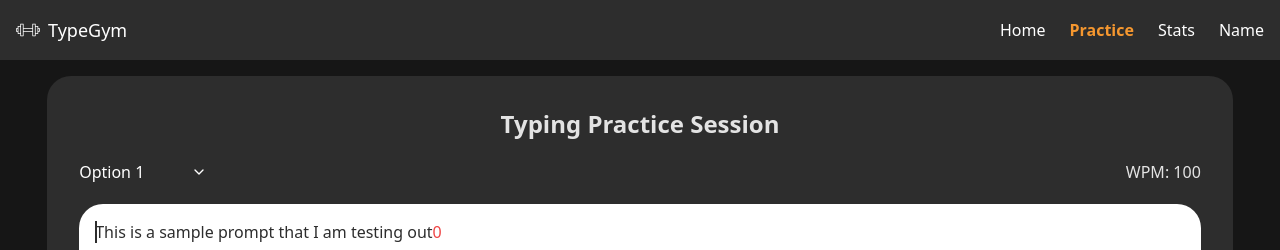
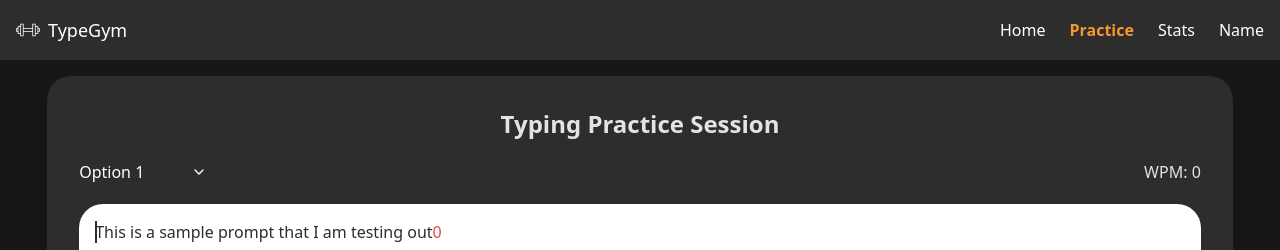
Before and after one commit to alecnhance/TypingGymV2, a React (Vite) app: page /practice in a window 1280 px wide. Shown: the top 250 px of the page. Built offline with nearby package versions, Linux system fonts and the light colour scheme.

Commit message:
wpm calc

```diff
--- a/src/components/typing_area_comp/InnerTyping.jsx
+++ b/src/components/typing_area_comp/InnerTyping.jsx
@@ -13,12 +13,16 @@ const InnerTyping = React.forwardRef(
         redCount,
         setRedCount,
         spaceMisses,
-        setSpaceMisses
+        setSpaceMisses,
+        totalTime,
+        setTotalTime,
       },
       ref
     ) => {
 
     const inputRef = useRef(null);
+    const intervalRef = useRef(null);
+    const startRef = useRef(null);
 
     useImperativeHandle(ref, () => ({
         focus: () => inputRef.current?.focus()
@@ -35,14 +39,33 @@ const InnerTyping = React.forwardRef(
         return newSet;
     }
 
+    const startTimer = () => {
+        startRef.current = Date.now();
+        intervalRef.current = setInterval(() => {
+            setTotalTime(Date.now() - startRef.current);
+        }, 1000)
+    }
+
+    const endTimer = () => {
+        clearInterval(intervalRef.current);
+        setTotalTime(Date.now() - startRef.current);
+        startRef.current = null;
+    }
+
     const handleInputChange = (event) => {
         const len = event.target.value.length;
-        if (inputText.length === prompt.length && len >= inputText.length) {
-            return;
+        if (inputText.length === 0 && len > 0 && startRef.current === null) {
+            startTimer();
         }
         if (len > inputText.length) {
             const newChar = event.target.value[len - 1];
+            if (inputText.length === prompt.length && len >= inputText.length) {
+                return;
+            }
             if (prompt[len - 1] === newChar) {
+                if (len === prompt.length) {
+                    endTimer();
+                }
                 if (colorDict[len - 1] === 'text-red-500') {
                     setRedCount(prev => prev - 1);
                 }
@@ -90,7 +113,6 @@ const InnerTyping = React.forwardRef(
         }
     }
 
-
     return (
         <div className="flex flex-wrap bg-white rounded-3xl items-start py-4 px-4 min-h-[100px]">
             <input
--- a/src/components/typing_area_comp/TypingArea.jsx
+++ b/src/components/typing_area_comp/TypingArea.jsx
@@ -10,6 +10,8 @@ const TypingArea = () => {
     const innerTypingRef = useRef(null);
     const [redCount, setRedCount] = useState(0);
     const [spaceMisses, setSpaceMisses] = useState(new Set());
+    const [totalTime, setTotalTime] = useState(0);
+
 
     const options = [
         { value: 'option1', label: 'Option 1' },
@@ -40,12 +42,22 @@ const TypingArea = () => {
         innerTypingRef.current?.focus();
     }
 
+    const getWPM = () => {
+        const characters = inputText.length;
+        const words = characters / 5;
+        const minutes = totalTime / 60000;
+        if (characters === 0 || minutes === 0) {
+            return 0;
+        }
+        return Math.floor(words/minutes);
+    }
+
     return(
         <div className="flex flex-col w-full max-w-[95%] bg-headerGray rounded-3xl h-auto p-8">
             <h2 className="w-full mb-3 font-bold text-2xl">Typing Practice Session</h2>
             <div className="flex justify-between w-full mb-3 items-center">
                 <Dropdown options={options} onSelect={handleSelect} />
-                <h2>WPM: 100</h2>
+                <h2>WPM: {getWPM()}</h2>
             </div>
             <InnerTyping
                 ref={innerTypingRef}
@@ -59,6 +71,8 @@ const TypingArea = () => {
                 setRedCount={setRedCount}
                 spaceMisses={spaceMisses}
                 setSpaceMisses={setSpaceMisses}
+                totalTime={totalTime}
+                setTotalTime={setTotalTime}
             />
             <div className="flex w-full justify-between py-3 items-center">
                 <h2>Time: 00:00</h2>
```
